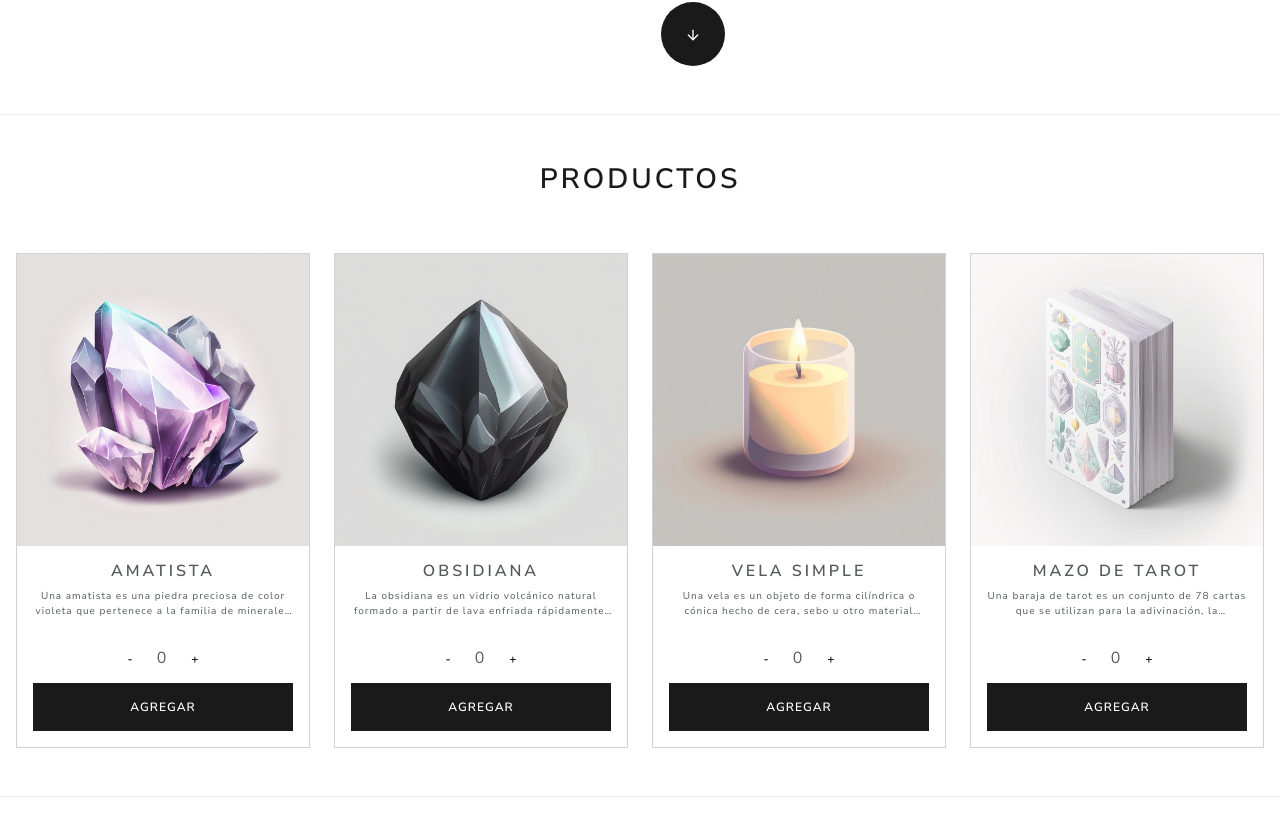
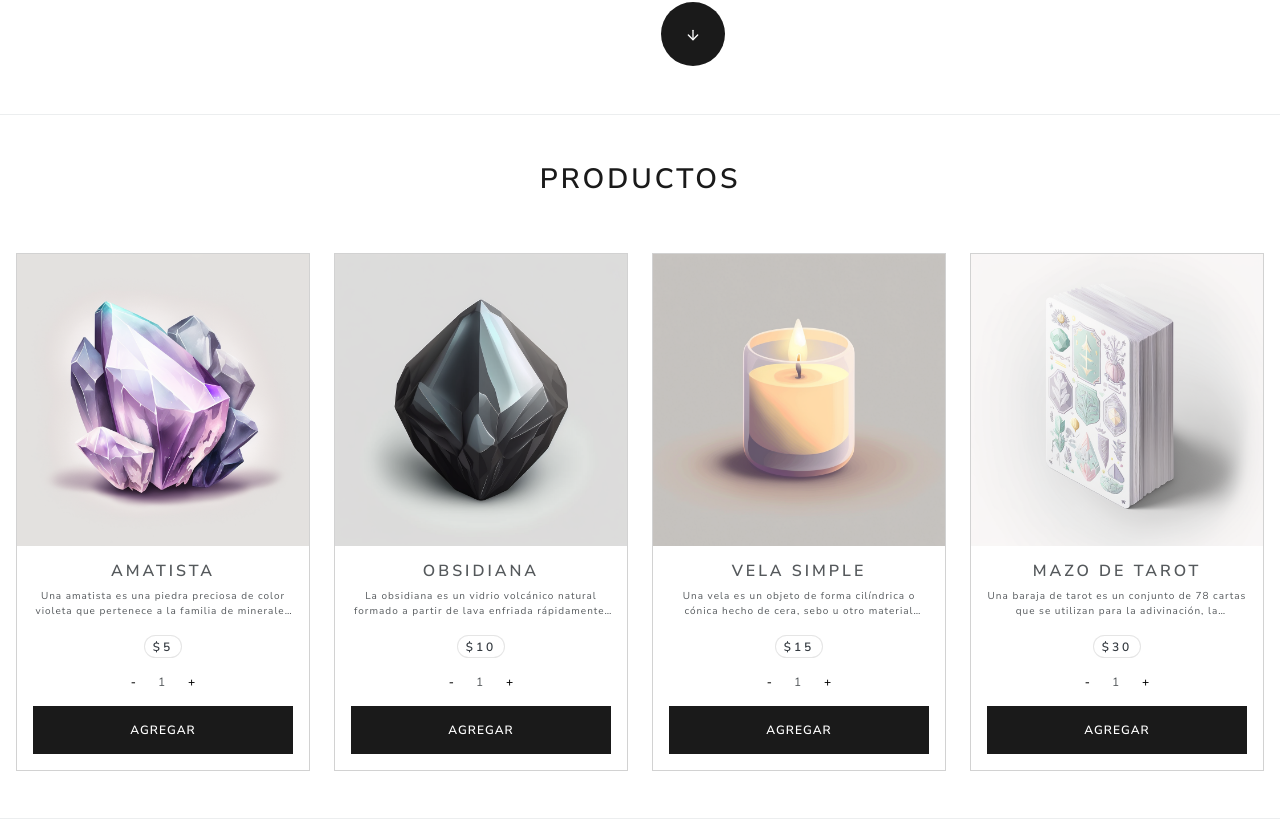
Before and after one commit to Andreinadesolaborges/ReactPreentrega1-DeSola, a React (Create React App) app in the folder preentrega1-desola/: page / in a window 1280 px wide. Shown: the part 718-1537 px from the top of the page. Before the commit the page ends 1515 px from the top, so only its background shows below. Built offline with nearby package versions, Linux system fonts and the light colour scheme.

Commit message:
itemCounter y detalles precios

```diff
--- a/preentrega1-desola/src/components/App.css
+++ b/preentrega1-desola/src/components/App.css
@@ -146,3 +146,12 @@ span.navbar-toggler-icon {
 .pad-btn{
     padding: 20px 24px;
 }
+
+.pad-btn-counter{
+    padding: 12px 18px;
+}
+
+.price-text{
+    margin: 0px auto;
+    width: fit-content;
+}
--- a/preentrega1-desola/src/components/CardContainer/CardContainer.jsx
+++ b/preentrega1-desola/src/components/CardContainer/CardContainer.jsx
@@ -14,16 +14,16 @@ const Cardcontainer = () => {
                 </div>
                 <div className="row align-items-center py-3">
                     <div className="col-6 col-sm-4 col-md-3 text-center align-self-center">
-                        <Cardproduct title={"Amatista"} description={"Una amatista es una piedra preciosa de color violeta que pertenece a la familia de minerales de cuarzo."} url={amatista}/>
+                        <Cardproduct title={"Amatista"} description={"Una amatista es una piedra preciosa de color violeta que pertenece a la familia de minerales de cuarzo."} precio={5} url={amatista}/>
                     </div>
                     <div className="col-6 col-sm-4 col-md-3 text-center align-self-center">
-                        <Cardproduct title={"Obsidiana"} description={"La obsidiana es un vidrio volcánico natural formado a partir de lava enfriada rápidamente. Es un tipo de roca ígnea, caracterizada por su superficie lisa, bordes afilados y una textura vítrea."} url={obsidiana} />
+                        <Cardproduct title={"Obsidiana"} description={"La obsidiana es un vidrio volcánico natural formado a partir de lava enfriada rápidamente. Es un tipo de roca ígnea, caracterizada por su superficie lisa, bordes afilados y una textura vítrea."} precio={10} url={obsidiana} />
                     </div>
                     <div className="col-6 col-sm-4 col-md-3 text-center align-self-center">
-                        <Cardproduct title={"Vela simple"} description={"Una vela es un objeto de forma cilíndrica o cónica hecho de cera, sebo u otro material inflamable, con una mecha central que se enciende para producir luz y calor."} url={vela} />
+                        <Cardproduct title={"Vela simple"} description={"Una vela es un objeto de forma cilíndrica o cónica hecho de cera, sebo u otro material inflamable, con una mecha central que se enciende para producir luz y calor."} precio={15} url={vela} />
                     </div>
                     <div className="col-6 col-sm-4 col-md-3 text-center align-self-center">
-                        <Cardproduct title={"Mazo de tarot"} description={"Una baraja de tarot es un conjunto de 78 cartas que se utilizan para la adivinación, la autorreflexión y la meditación. La baraja generalmente se divide en dos partes: los Arcanos Mayores y los Arcanos Menores."} url={tarot} />
+                        <Cardproduct title={"Mazo de tarot"} description={"Una baraja de tarot es un conjunto de 78 cartas que se utilizan para la adivinación, la autorreflexión y la meditación. La baraja generalmente se divide en dos partes: los Arcanos Mayores y los Arcanos Menores."} precio={30} url={tarot} />
                     </div>
                 </div>
             </div>
--- a/preentrega1-desola/src/components/CardProduct/CardProduct.jsx
+++ b/preentrega1-desola/src/components/CardProduct/CardProduct.jsx
@@ -1,6 +1,5 @@
-import Counter from "../Counter/Counter";
-
-const Cardproduct = ({title,description,url}) => {
+import Itemcount from "../ItemCount/ItemCount";
+const Cardproduct = ({title,description, precio,url}) => {
     return (
         <>
             <div className="card hvr-float-shadow my-3">
@@ -8,7 +7,8 @@ const Cardproduct = ({title,description,url}) => {
                 <div className="card-body">
                     <h5 className="card-title">{title}</h5>
                     <p className="card-text">{description}</p>
-                    <Counter/>
+                    <h6 className="price-text badge rounded-pill bg-light d-block"> ${precio}</h6>
+                    <Itemcount valInicial={1} stock={10}/>
                     <a href="#" className="btn btn-primary d-block zoomIn ">Agregar</a>
                 </div>
             </div>
--- a/preentrega1-desola/src/components/Counter/Counter.jsx
+++ /dev/null
@@ -1,19 +0,0 @@
-import { useState } from "react";
-const Counter = () => {
-
-    const [contador, setContador] = useState (0);
-
-    const sumar = () => setContador(contador + 1);
-    const restar = () => setContador(contador - 1);
-
-    return (
-        <>
-            <button className="btn btn-secondary" onClick={()=>restar()}>-</button>
-            {contador}
-            <button className="btn btn-secondary" onClick={()=>sumar()}>+</button>
-
-        </>
-    );
-}
-
-export default Counter;
--- /dev/null
+++ b/preentrega1-desola/src/components/ItemCount/ItemCount.jsx
@@ -0,0 +1,19 @@
+import { useState } from "react";
+const Itemcount = ({valInicial, stock}) => {
+
+    const [contador, setContador] = useState (valInicial);
+
+    const sumar = () => (contador < stock) && setContador(contador + 1);
+    const restar = () => (contador > valInicial) && setContador(contador - 1)
+
+    return (
+        <>
+            <button className="btn btn-secondary pad-btn-counter" onClick={()=>restar()}>-</button>
+            <span className="mx-1">{contador}</span>
+            <button className="btn btn-secondary pad-btn-counter" onClick={()=>sumar()}>+</button>
+
+        </>
+    );
+}
+
+export default Itemcount;
```
Also changed, not shown: preentrega1-desola/src/img/dollar-sign.svg (added).
